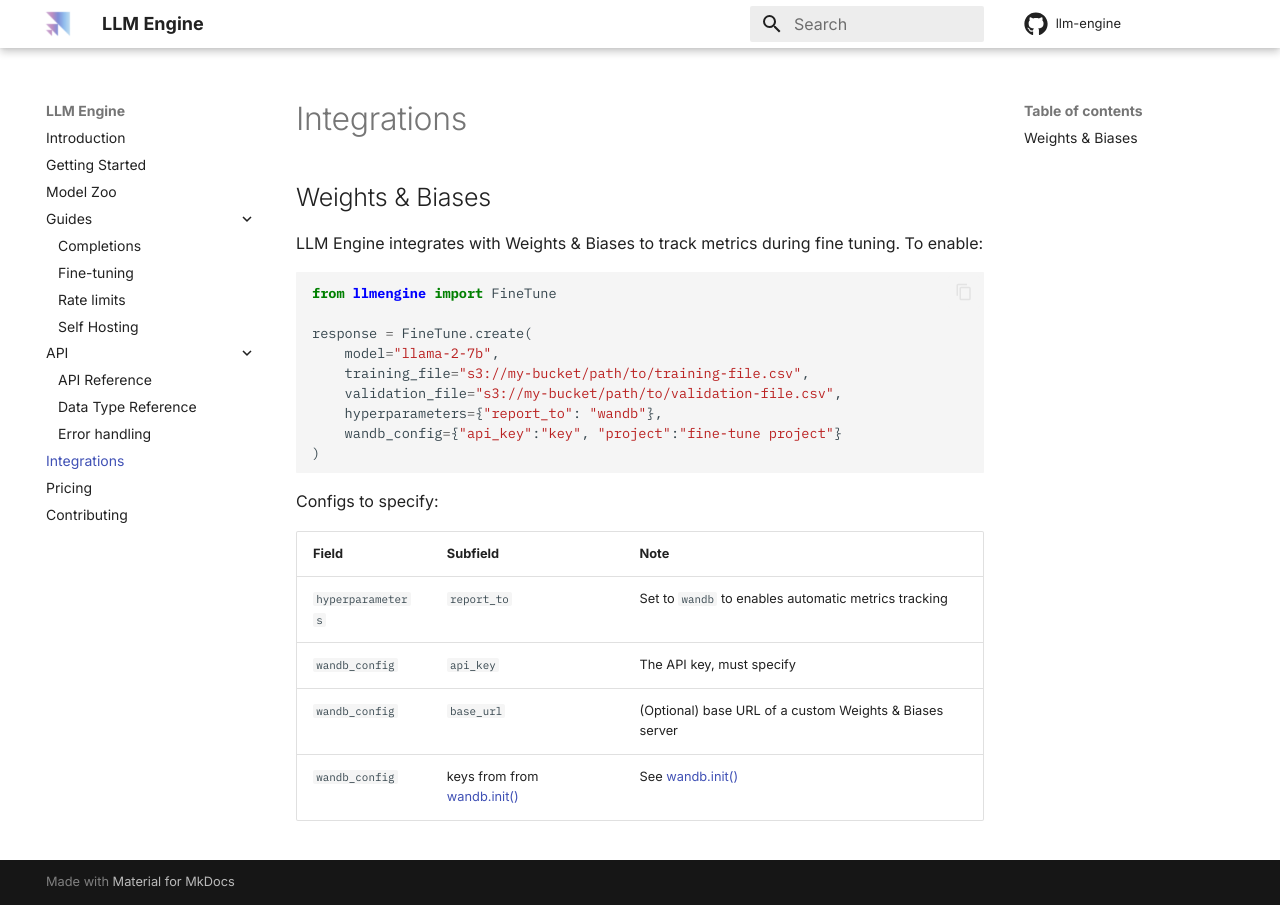
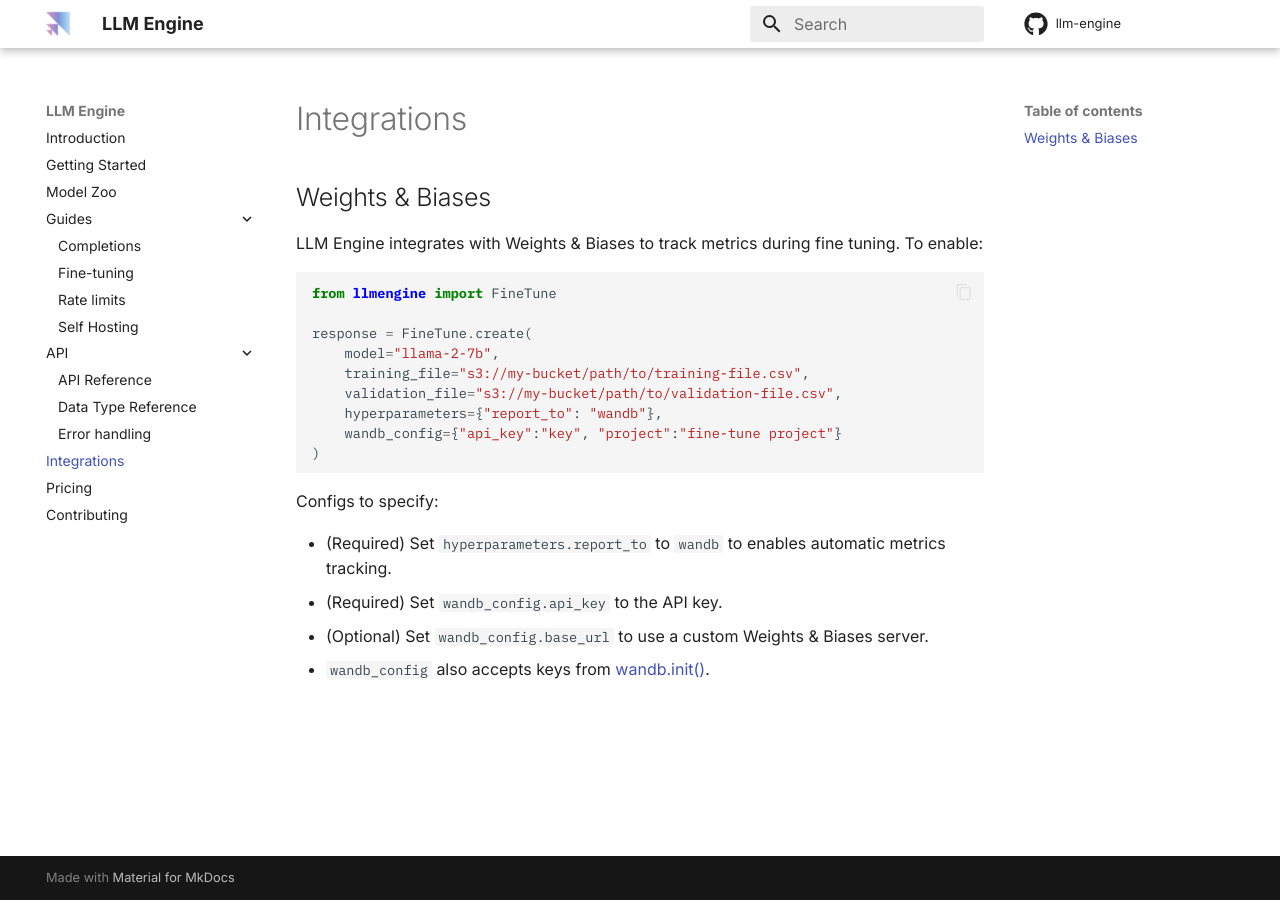
Before and after one commit to scaleapi/llm-engine, an MkDocs documentation site: the page built from docs/integrations.md, in a window 1280 px wide. Built offline with MkDocs 1.6.1 and Material for MkDocs 9.7.7, drawn with Linux system fonts in a browser that asks for light colours; comment, search, counter and statistics services are not loaded.

Commit message:
comments

```diff
--- a/docs/integrations.md
+++ b/docs/integrations.md
@@ -18,9 +18,7 @@
 
 Configs to specify:
 
-| Field             | Subfield                                                             | Note                                                      |
-| ----------------- | -------------------------------------------------------------------- | --------------------------------------------------------- |
-| `hyperparameters` | `report_to`                                                          | Set to `wandb` to enables automatic metrics tracking      |
-| `wandb_config`    | `api_key`                                                            | The API key, must specify                                 |
-| `wandb_config`    | `base_url`                                                           | (Optional) base URL of a custom Weights & Biases server   |
-| `wandb_config`    | keys from from [wandb.init()](https://docs.wandb.ai/ref/python/init) | See [wandb.init()](https://docs.wandb.ai/ref/python/init) |
+- (Required) Set `hyperparameters.report_to` to `wandb` to enables automatic metrics tracking.
+- (Required) Set `wandb_config.api_key` to the API key.
+- (Optional) Set `wandb_config.base_url` to use a custom Weights & Biases server.
+- `wandb_config` also accepts keys from [wandb.init()](https://docs.wandb.ai/ref/python/init).
```
